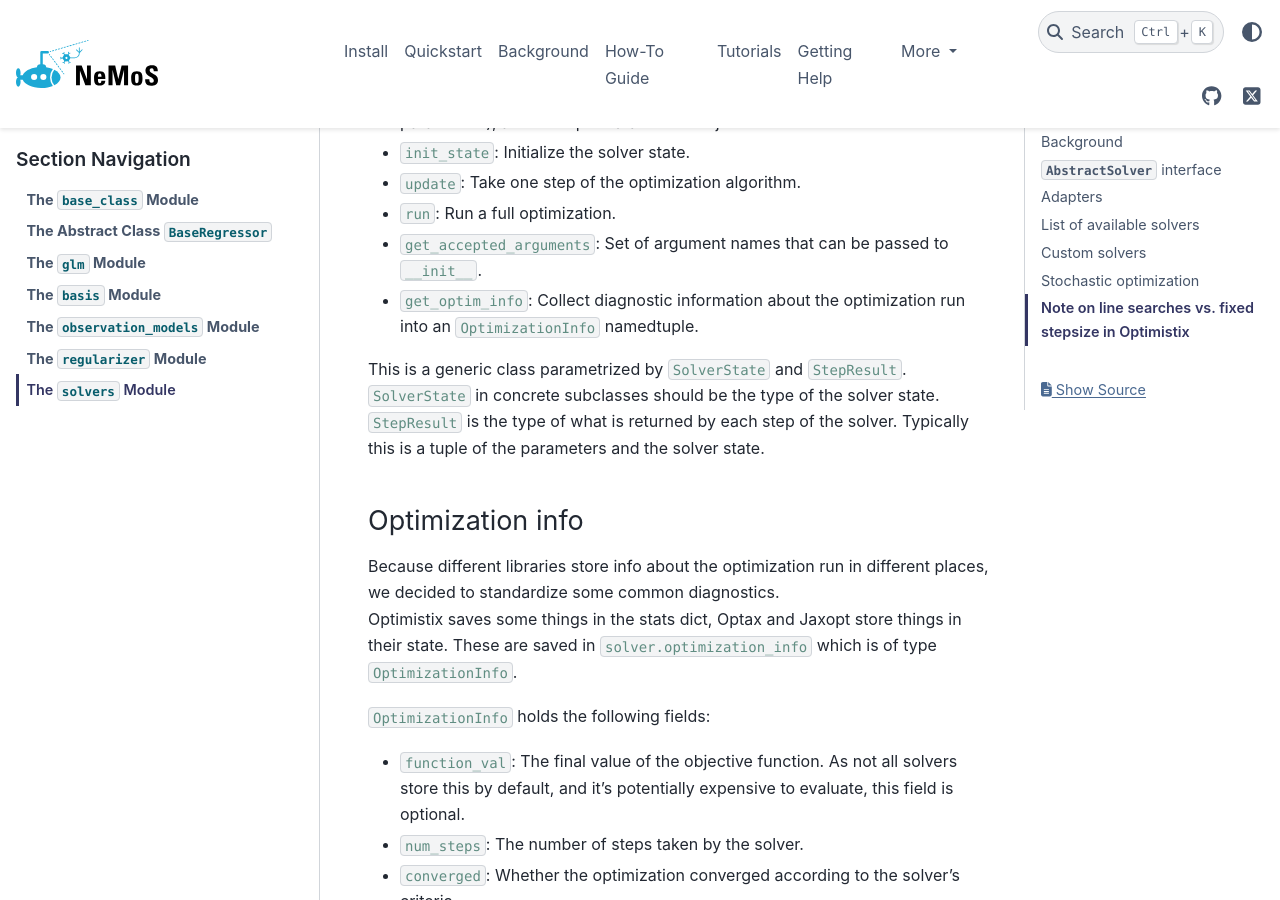
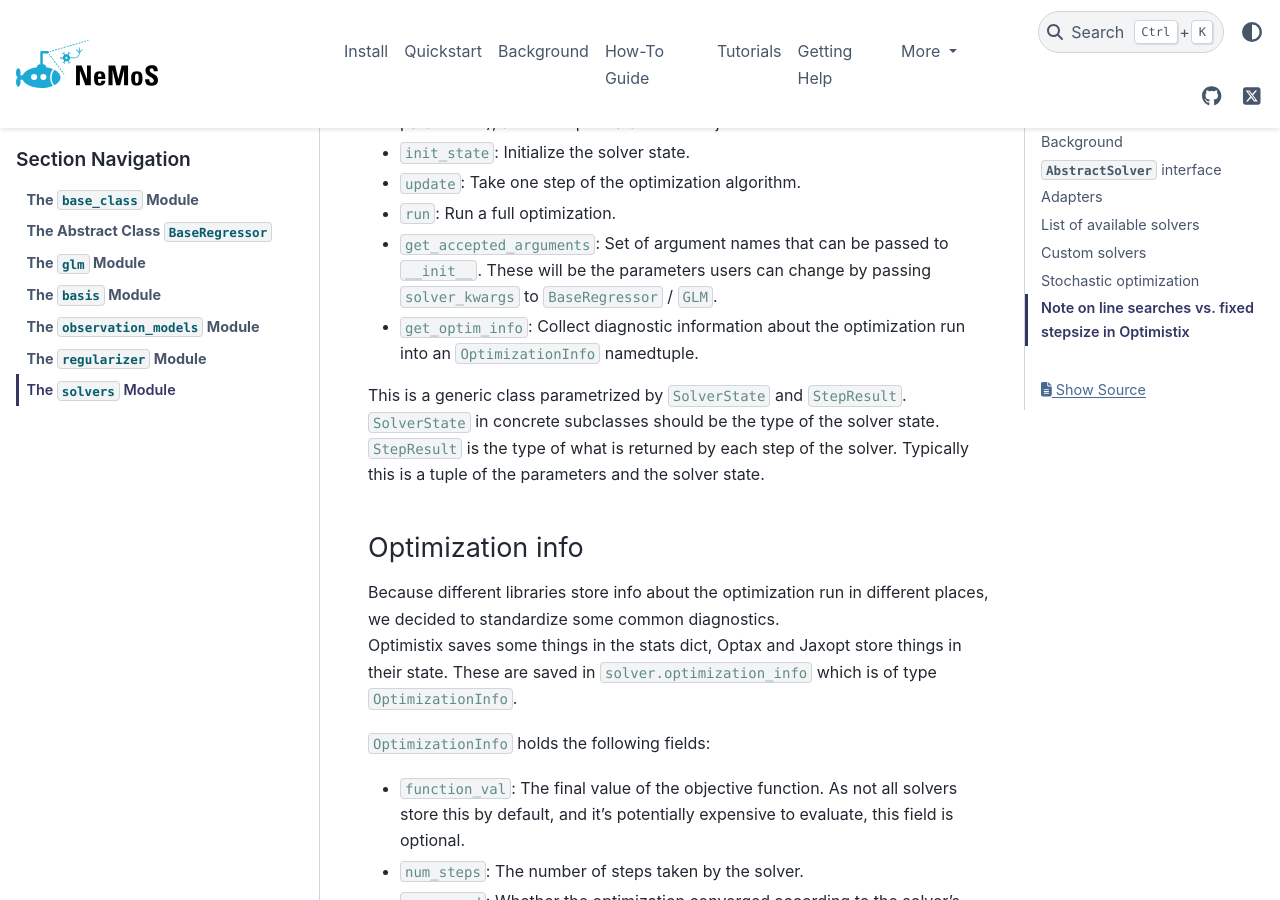
Before and after one commit to flatironinstitute/nemos, a Sphinx documentation site: the page built from docs/developers_notes/07-solvers.md, in a window 1280 px wide and 900 px high, scrolled down 784 px. Built offline with Sphinx 7.4.7 and the PyData theme 0.15.4, drawn with Linux system fonts in a browser that asks for light colours.

Commit message:
Small docs update

```diff
--- a/docs/developers_notes/07-solvers.md
+++ b/docs/developers_notes/07-solvers.md
@@ -18,7 +18,7 @@
 - `init_state`: Initialize the solver state.
 - `update`: Take one step of the optimization algorithm.
 - `run`: Run a full optimization.
-- `get_accepted_arguments`: Set of argument names that can be passed to `__init__`.
+- `get_accepted_arguments`: Set of argument names that can be passed to `__init__`. These will be the parameters users can change by passing `solver_kwargs` to `BaseRegressor` / `GLM`.
 - `get_optim_info`: Collect diagnostic information about the optimization run into an `OptimizationInfo` namedtuple.
 
 This is a generic class parametrized by `SolverState` and `StepResult`.
```
